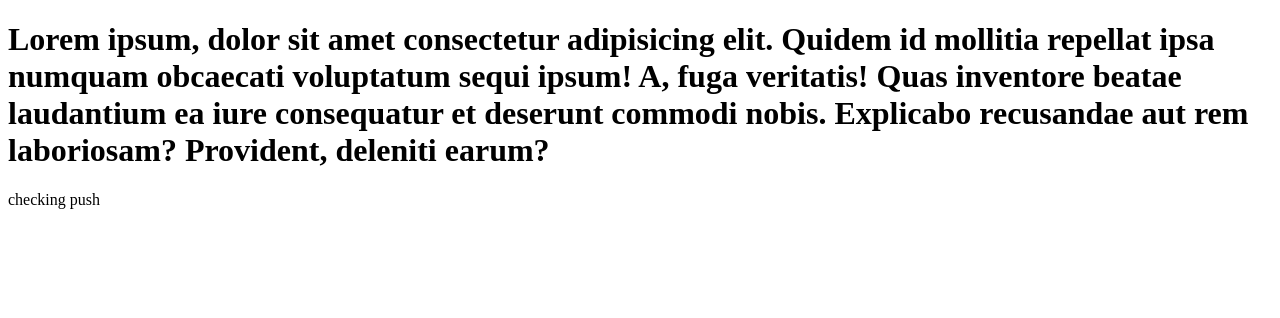
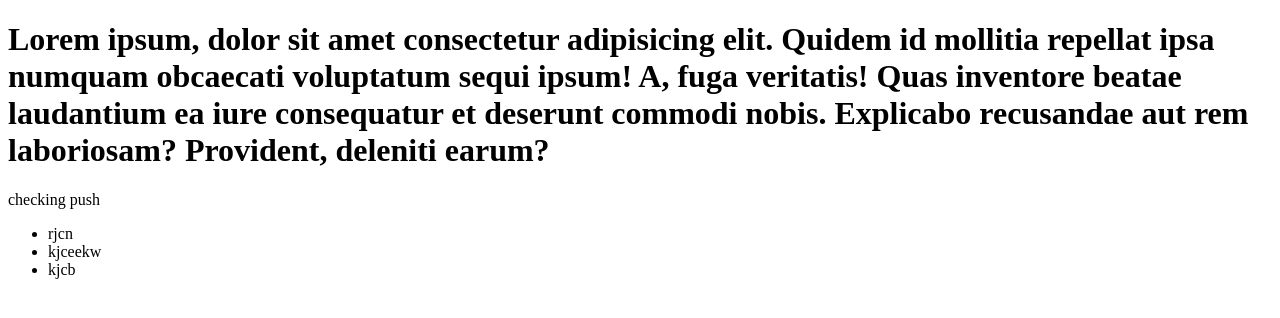
Before and after one commit to priyanshucodes73/learn-git, a plain HTML site: page index.html in a window 1280 px wide. Drawn offline with Linux system fonts and the light colour scheme.

Commit message:
adding more to check u

```diff
--- a/index.html
+++ b/index.html
@@ -14,5 +14,10 @@
       Provident, deleniti earum?
     </h1>
     <p>checking push</p>
+    <ul>
+      <li>rjcn</li>
+      <li>kjceekw</li>
+      <li>kjcb</li>
+    </ul>
   </body>
 </html>
```
